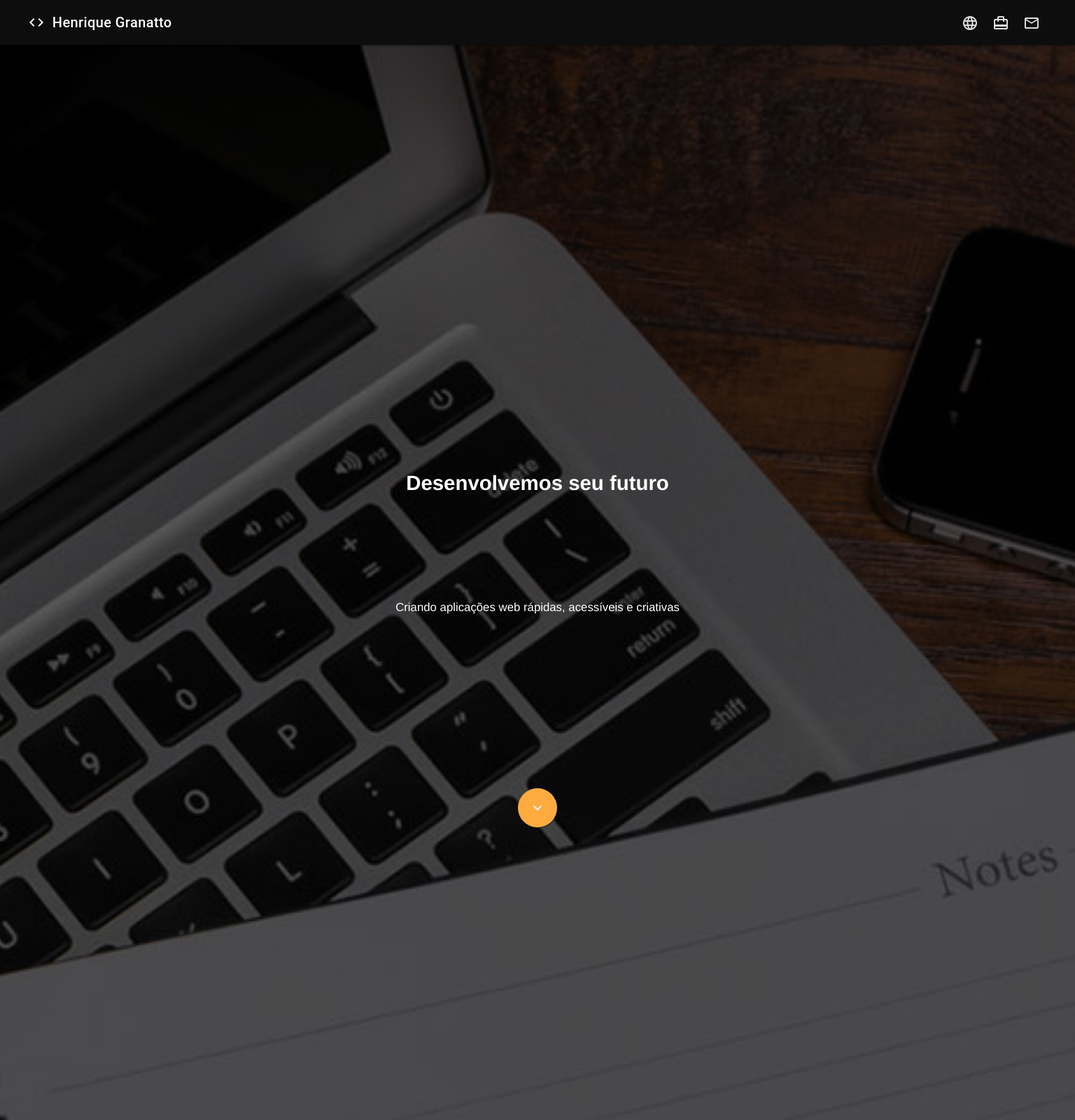
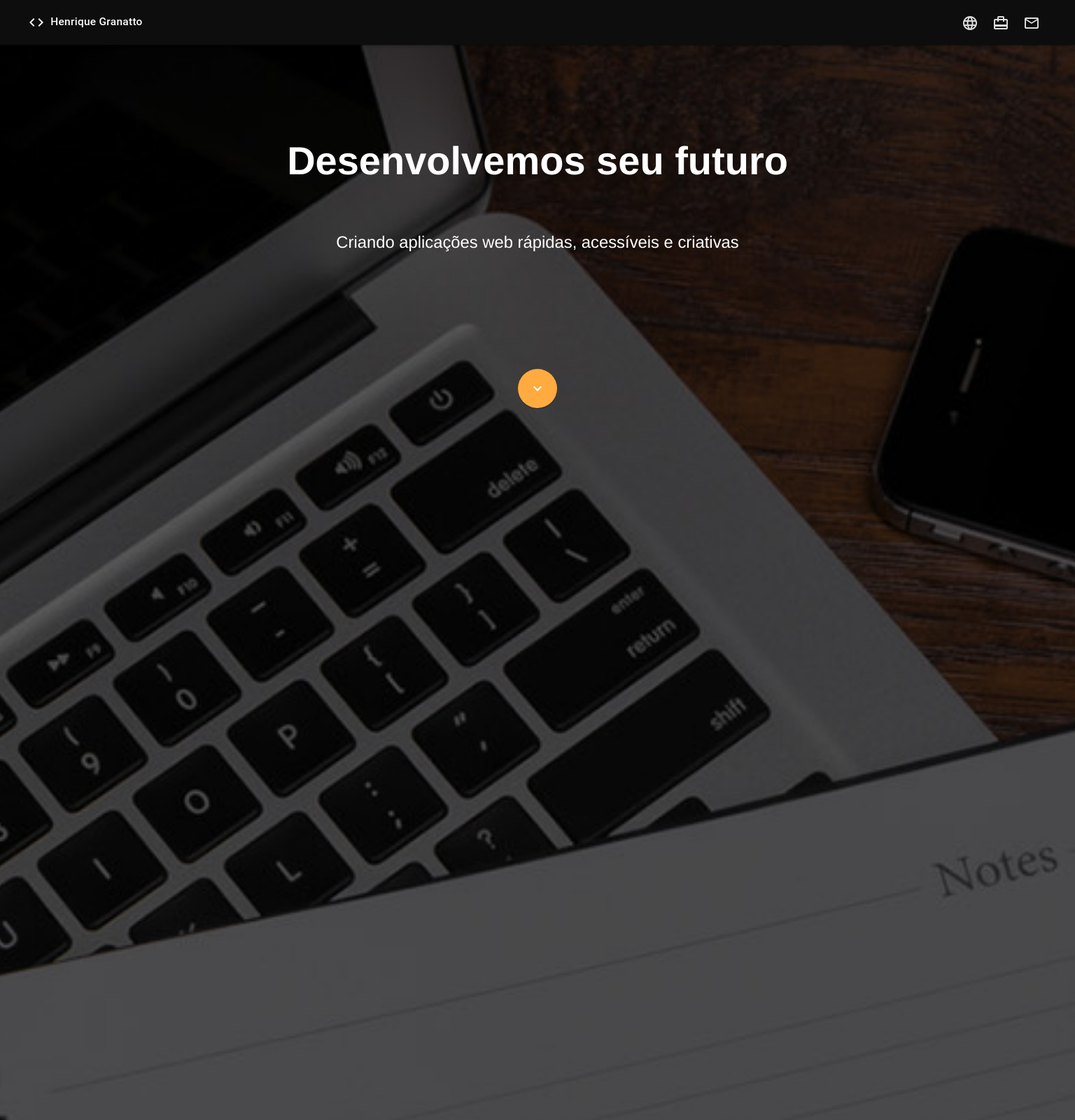
Before and after one commit to HenriqueGranatto/portifolio, a PHP site: page / in a window 1536 px wide. Shown: the top 1600 px of the page at 70% size. Run offline with PHP 8.4, Linux system fonts and the light colour scheme; some libraries are stand-ins or nearby versions.

Commit message:
Update index.css

```diff
--- a/css/index.css
+++ b/css/index.css
@@ -85,3 +85,145 @@ a{
 	align-items: center;
 	height: 100vh;
 }
+
+@media screen and (min-width: 235px)
+{
+	.mdl-layout__header-row span
+	{
+		font-size: 1.1em;
+	}
+
+	#home #homeNext
+	{
+		margin-top: 5%;
+		font-size: 1.2em;
+	}
+
+	#contato #titulo
+	{
+		padding: 40px;
+	}
+
+	#contato #telefone
+	{
+		padding:40px;
+		font-size: .5em;
+		color:black !important;
+	}
+
+	#serviços
+	{
+		background-color:red;
+	}
+}
+
+@media screen and (min-width: 640px)
+{
+	#home #homeTitulo
+	{
+		padding-top: 30%;
+		font-size: 3em;
+	}
+
+	#home #homeSubTitulo
+	{
+		padding-top: 10%;
+		font-size: 1.5em;
+	}
+
+	#home #homeNext
+	{
+		margin-top: 15%;
+		font-size: 1.2em;
+	}
+}
+
+@media screen and (min-width: 768px)
+{
+	#home #homeTitulo
+	{
+		padding-top: 25%;
+	}
+
+	#home #homeSubTitulo
+	{
+		padding-top: 5%;
+	}
+}
+
+@media screen and (min-width: 850px)
+{
+	#contato
+	{
+		flex-direction: column;
+	}
+
+	#contato #form
+	{
+		width: 50% !important;
+	}
+}
+
+@media screen and (min-width: 1024px)
+{
+	#home #homeTitulo
+	{
+		padding-top: 20%;
+	}
+}
+
+@media screen and (min-width: 1050px)
+{
+	#home #homeNext
+	{
+		margin-top: 5%;
+	}
+}
+
+@media screen and (min-width: 1280px)
+{
+	#home #homeNext
+	{
+		margin-top: 5%;
+		font-size: 1.2em;
+	}
+}
+
+@media screen and (min-width: 1366px)
+{
+	#home #homeTitulo
+	{
+		padding-top: 10%;
+		font-size: 4em;
+		font-weight: bold;
+	}
+
+	#home #homeSubTitulo
+	{
+		padding-top: 6%;
+		font-size: 1.7em;
+	}
+
+	#home #homeNext
+	{
+		margin-top: 10%;
+		font-size: 1.2em;
+	}
+
+	#servicos
+	{
+		height: calc(100vh - 4em);
+		padding-top: 1em;
+		padding-bottom: 4em;
+	}
+
+	#contato
+	{
+		flex-direction: column;
+	}
+
+	#contato #form
+	{
+		width: 50% !important;
+	}
+}
```
